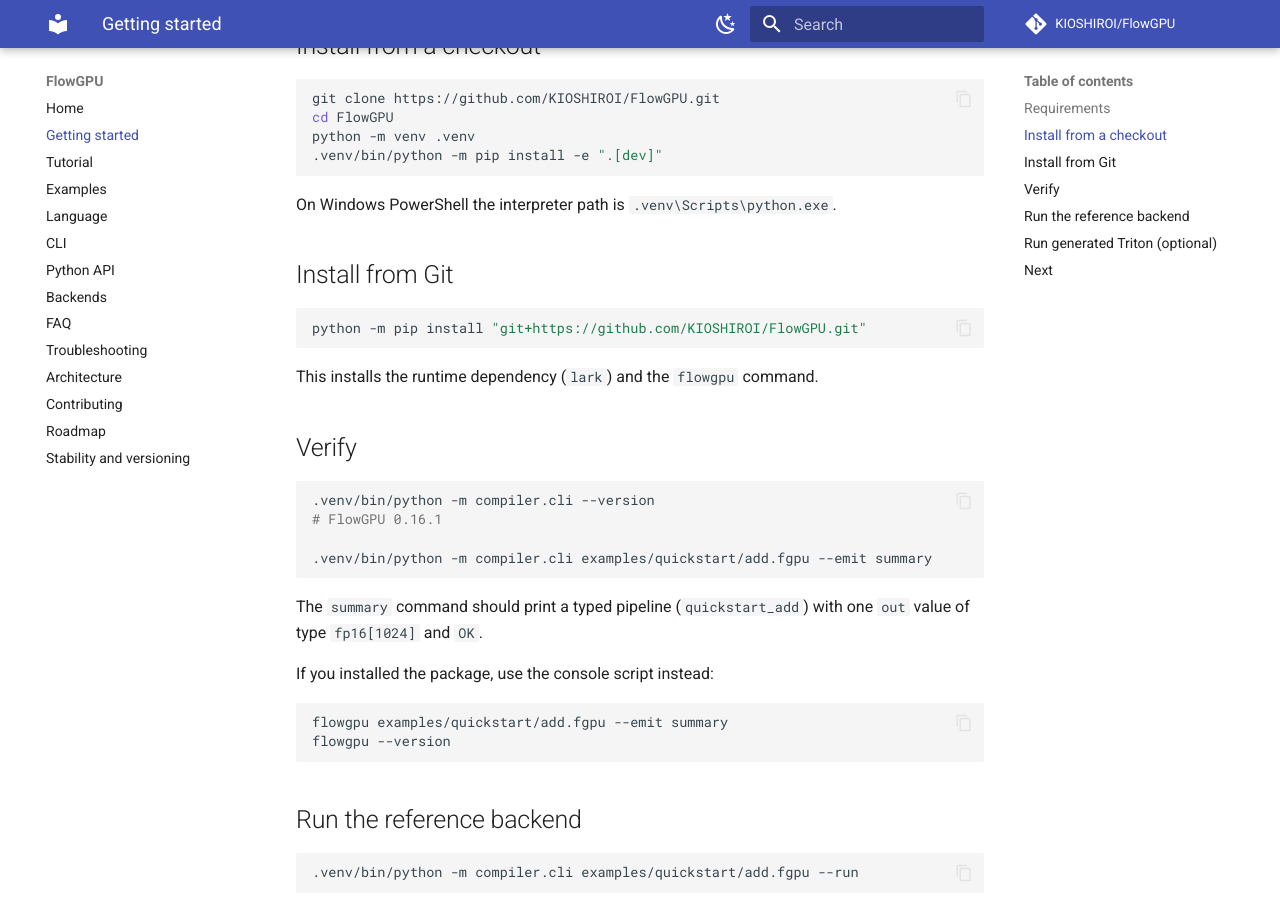
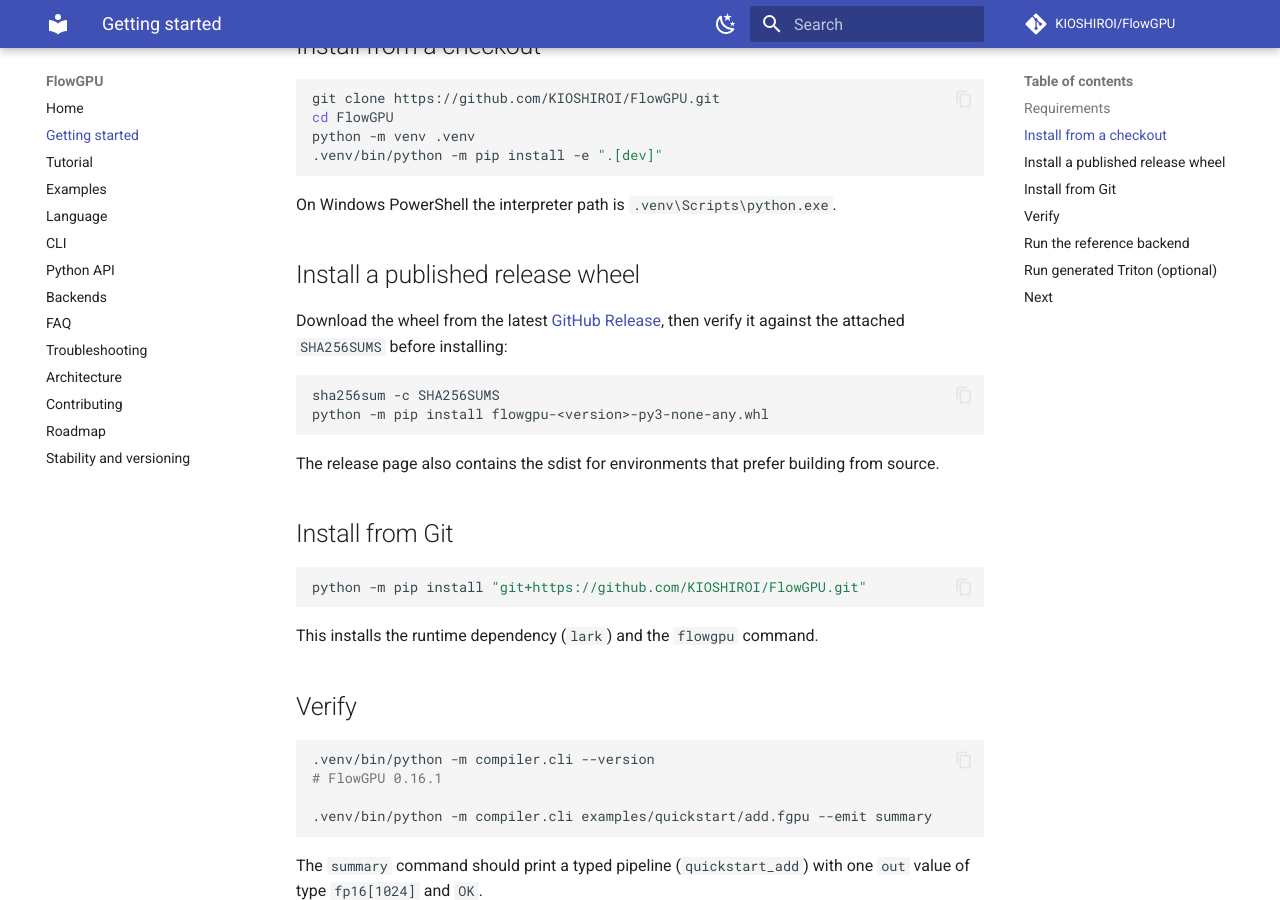
Before and after one commit to KIOSHIROI/FlowGPU, an MkDocs documentation site: the page built from docs/user-guide/getting-started.md, in a window 1280 px wide and 900 px high, scrolled down 403 px. Built offline with MkDocs 1.6.1 and Material for MkDocs 9.7.7, drawn with Linux system fonts in a browser that asks for light colours; comment, search, counter and statistics services are not loaded.

Commit message:
Release 0.16.5 with checksum-verified release artifacts
- Attach SHA256SUMS to every GitHub Release.
- Document installing a release wheel and verifying its checksum.
- Include the compile-all-public-examples fix.

````diff
--- a/compiler/__init__.py
+++ b/compiler/__init__.py
@@ -12,7 +12,7 @@ lexer/parser or Lark.  This is part of the de-DSL boundary: core must be usable
 without the text frontend being importable.
 """
 
-__version__ = "0.16.4"
+__version__ = "0.16.5"
 
 __all__ = [
     "__version__",
--- a/docs/user-guide/getting-started.md
+++ b/docs/user-guide/getting-started.md
@@ -19,6 +19,20 @@ python -m venv .venv
 ```
 
 On Windows PowerShell the interpreter path is `.venv\Scripts\python.exe`.
+
+## Install a published release wheel
+
+Download the wheel from the latest
+[GitHub Release](https://github.com/KIOSHIROI/FlowGPU/releases), then verify it
+against the attached `SHA256SUMS` before installing:
+
+```sh
+sha256sum -c SHA256SUMS
+python -m pip install flowgpu-<version>-py3-none-any.whl
+```
+
+The release page also contains the sdist for environments that prefer building
+from source.
 
 ## Install from Git
 
--- a/pyproject.toml
+++ b/pyproject.toml
@@ -4,7 +4,7 @@ build-backend = "setuptools.build_meta"
 
 [project]
 name = "flowgpu"
-version = "0.16.4"
+version = "0.16.5"
 description = "A dataflow DSL compiler for GPU operator pipelines targeting Triton and a portable reference backend"
 authors = [{name = "The FlowGPU Authors"}]
 keywords = ["compiler", "triton", "dataflow", "dsl", "gpu", "llm"]
````
Also changed, not shown: CHANGELOG.md (+5 -3 lines), PUBLIC_RELEASE.md (+1 -1 lines), README.md (+3 -0 lines), docs/MAINTENANCE.md (+2 -1 lines), 2 other files.
